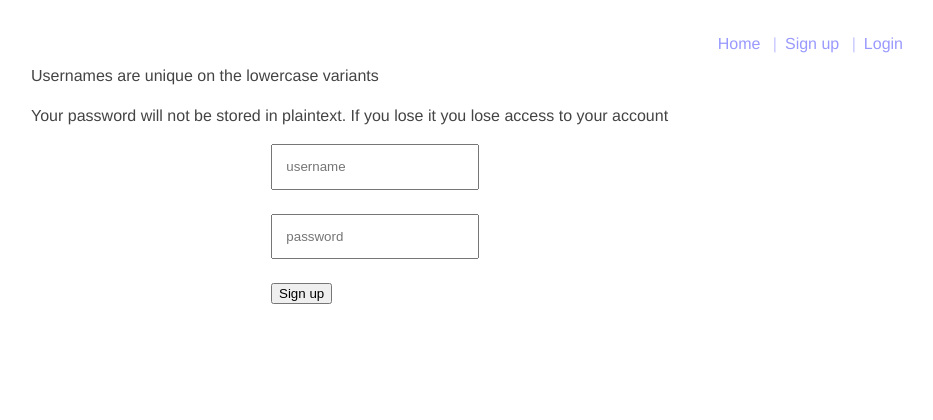
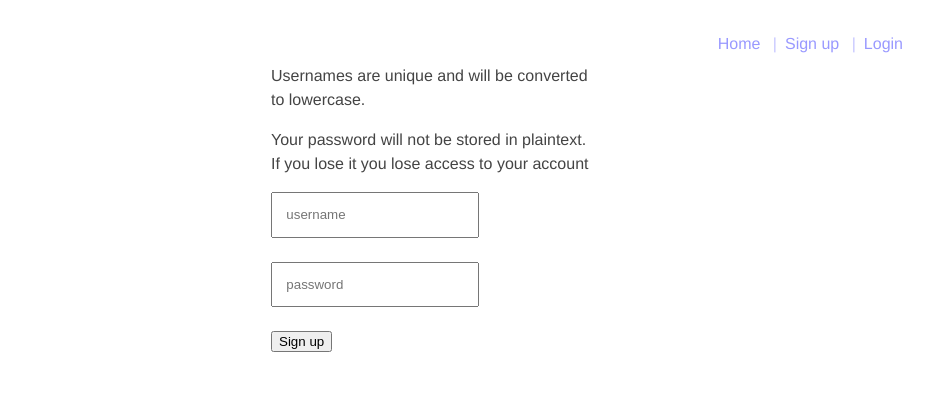
Before and after one commit to Patstrom/resistance, a Flask app: page /signup in a window 1280 px wide. Shown: the top 420 px of the page, without its empty margins (209-1142 px from the left). Run offline with Flask 2, Linux system fonts and the light colour scheme; parts of the project's set-up code (start-up, migrations or seed data) failed here and were passed over.

Commit message:
Properly align info in signup/login forms

```diff
--- a/static/credentials.css
+++ b/static/credentials.css
@@ -21,3 +21,13 @@
 .credentials-form input[type=submit] {
     display: block;
 }
+
+#signup-info {
+    padding-left: 15em;
+    padding-right: 15em;
+}
+
+#failed-login {
+    padding-left: 15em;
+    padding-right: 15em;
+}
--- a/templates/signup.html
+++ b/templates/signup.html
@@ -6,8 +6,10 @@
 {% endblock %}
 
 {% block container %}
-    <p>Usernames are unique on the lowercase variants</p>
-    <p>Your password will not be stored in plaintext. If you lose it you lose access to your account</p>
+    <div id=signup-info>
+        <p>Usernames are unique and will be converted to lowercase.</p>
+        <p>Your password will not be stored in plaintext. If you lose it you lose access to your account</p>
+    </div>
 
     <form method="post" class=credentials-form id=signup-form>
         <input type=text name=username placeholder="username"><br>
```
